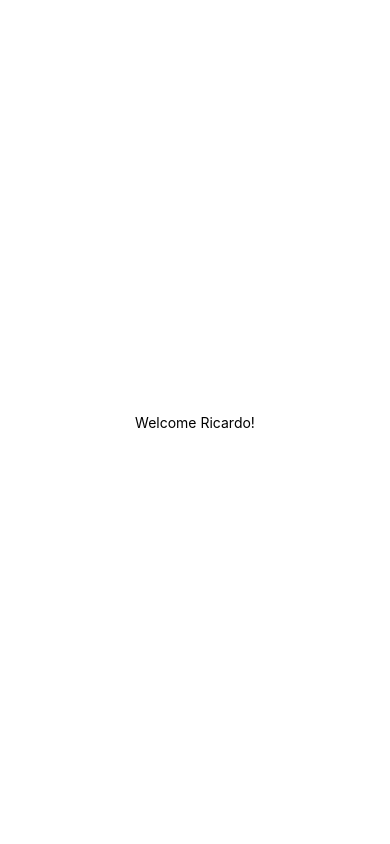
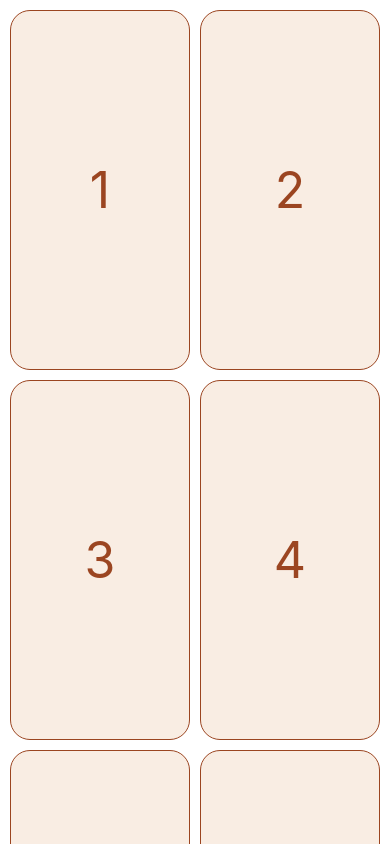
Before and after one commit to Ricardohm7/DEVember, a React Native app: screen / in a window 390 px wide. Built offline with nearby package versions, Linux system fonts and the light colour scheme.

Commit message:
Advent calendar list

```diff
--- a/App.tsx
+++ b/App.tsx
@@ -1,11 +1,18 @@
-import { StatusBar } from 'expo-status-bar';
-import { StyleSheet, Text, View } from 'react-native';
+import { FlatList, StyleSheet, Text, View } from 'react-native';
+import DayListItem from './src/components/core/DayListItem';
+
+const days = Array.from({ length: 24 }, (_, i) => i + 1);
 
 export default function App() {
   return (
     <View style={styles.container}>
-      <Text>Welcome Ricardo!</Text>
-      <StatusBar style="auto" />
+      <FlatList
+        contentContainerStyle={styles.flatList}
+        columnWrapperStyle={styles.column}
+        data={days}
+        renderItem={({ item }: { item: number }) => <DayListItem day={item} />}
+        numColumns={2}
+      />
     </View>
   );
 }
@@ -14,7 +21,12 @@ const styles = StyleSheet.create({
   container: {
     flex: 1,
     backgroundColor: '#fff',
-    alignItems: 'center',
-    justifyContent: 'center',
+  },
+  flatList: {
+    gap: 10,
+    padding: 10
+  },
+  column: {
+    gap: 10,
   },
 });
--- /dev/null
+++ b/src/components/core/DayListItem.tsx
@@ -0,0 +1,32 @@
+import { View, Text, StyleSheet } from "react-native";
+
+type DayListItem = {
+  day: number;
+}
+
+export default function DayListItem({ day }: DayListItem) {
+  return (
+    <View style={styles.box}>
+      <Text style={styles.text}>{day}</Text>
+    </View>
+  )
+}
+
+const styles = StyleSheet.create({
+  box: {
+    backgroundColor: '#f9ede3',
+    flex: 1,
+    aspectRatio: 1 / 2,
+
+    borderWidth: StyleSheet.hairlineWidth,
+    borderColor: '#9b4521',
+    borderRadius: 20,
+
+    justifyContent: 'center',
+    alignItems: 'center'
+  },
+  text: {
+    color: '#9b4521',
+    fontSize: 50
+  }
+});
```
